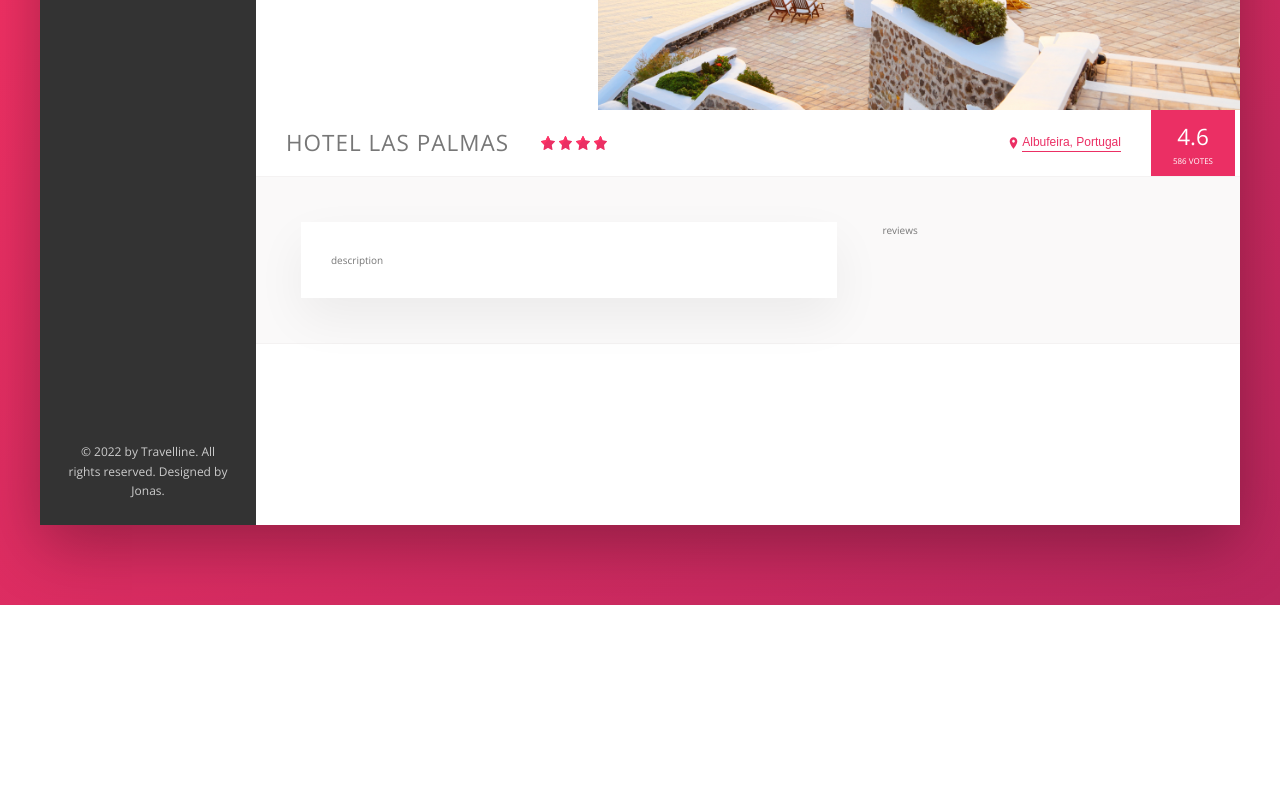
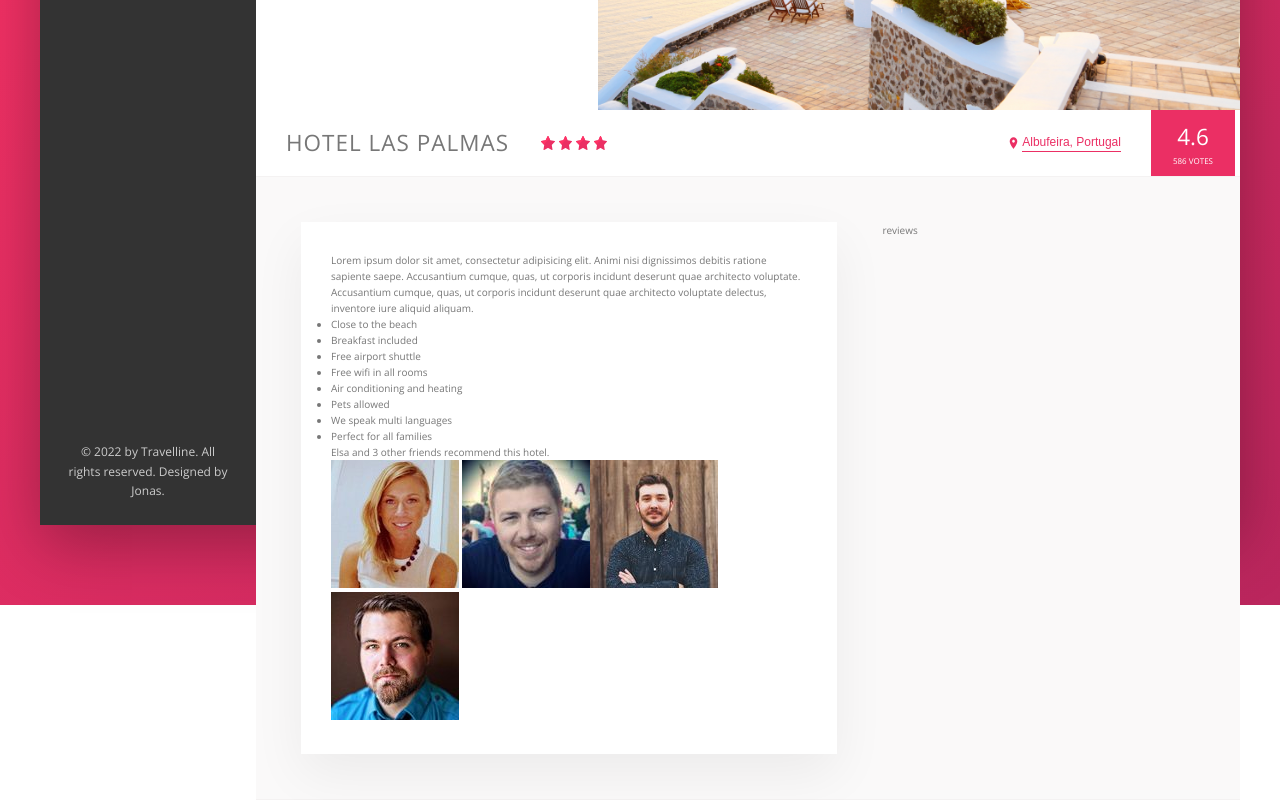
Before and after one commit to Nessvah/travelline, a website: page index.html in a window 1280 px wide. Shown: the part 425-1225 px from the top of the page. Before the commit the page ends 1030 px from the top, so only its background shows below. Drawn offline with nearby package versions, Linux system fonts and the light colour scheme.

Commit message:
structure section for description and recommendations friends

```diff
--- a/index.html
+++ b/index.html
@@ -155,7 +155,53 @@
           </div>
 
           <div class="articles">
-            <div class="description">description</div>
+            <div class="description">
+              <p class="text">
+                Lorem ipsum dolor sit amet, consectetur adipisicing elit. Animi
+                nisi dignissimos debitis ratione sapiente saepe. Accusantium
+                cumque, quas, ut corporis incidunt deserunt quae architecto
+                voluptate.
+              </p>
+              <p class="text">
+                Accusantium cumque, quas, ut corporis incidunt deserunt quae
+                architecto voluptate delectus, inventore iure aliquid aliquam.
+              </p>
+              <ul class="list">
+                <li class="list__item">Close to the beach</li>
+                <li class="list__item">Breakfast included</li>
+                <li class="list__item">Free airport shuttle</li>
+                <li class="list__item">Free wifi in all rooms</li>
+                <li class="list__item">Air conditioning and heating</li>
+                <li class="list__item">Pets allowed</li>
+                <li class="list__item">We speak multi languages</li>
+                <li class="list__item">Perfect for all families</li>
+              </ul>
+              <div class="recommend">
+                <p class="recommend__count">
+                  Elsa and 3 other friends recommend this hotel.
+                </p>
+                <div class="recommend__friends">
+                  <img
+                    src="/imgs/user-2.jpg"
+                    alt="picture of a user"
+                    class="recommend__photo"
+                  />
+                  <img
+                    src="/imgs/user-3.jpg"
+                    alt="picture of a user"
+                    class="recommend__photo"
+                  /><img
+                    src="/imgs/user-4.jpg"
+                    alt="picture of a user"
+                    class="recommend__photo"
+                  /><img
+                    src="/imgs/user-5.jpg"
+                    alt="picture of a user"
+                    class="recommend__photo"
+                  />
+                </div>
+              </div>
+            </div>
 
             <div class="user-reviews">reviews</div>
           </div>
```
